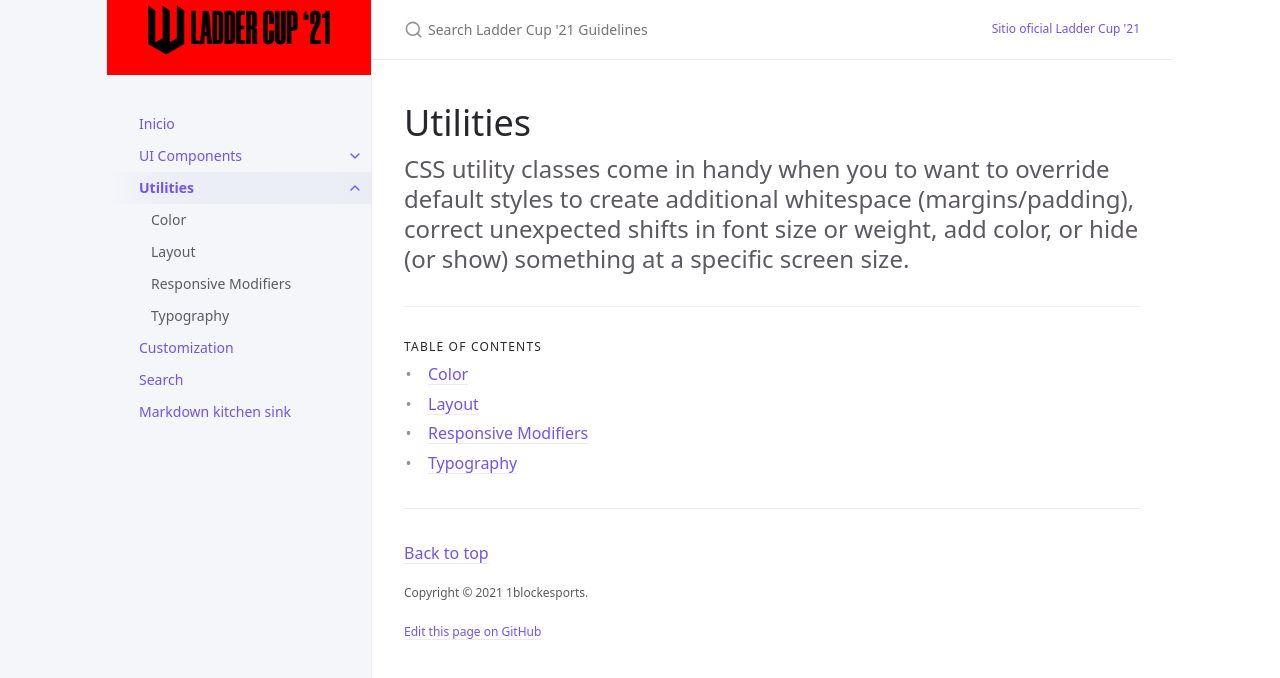
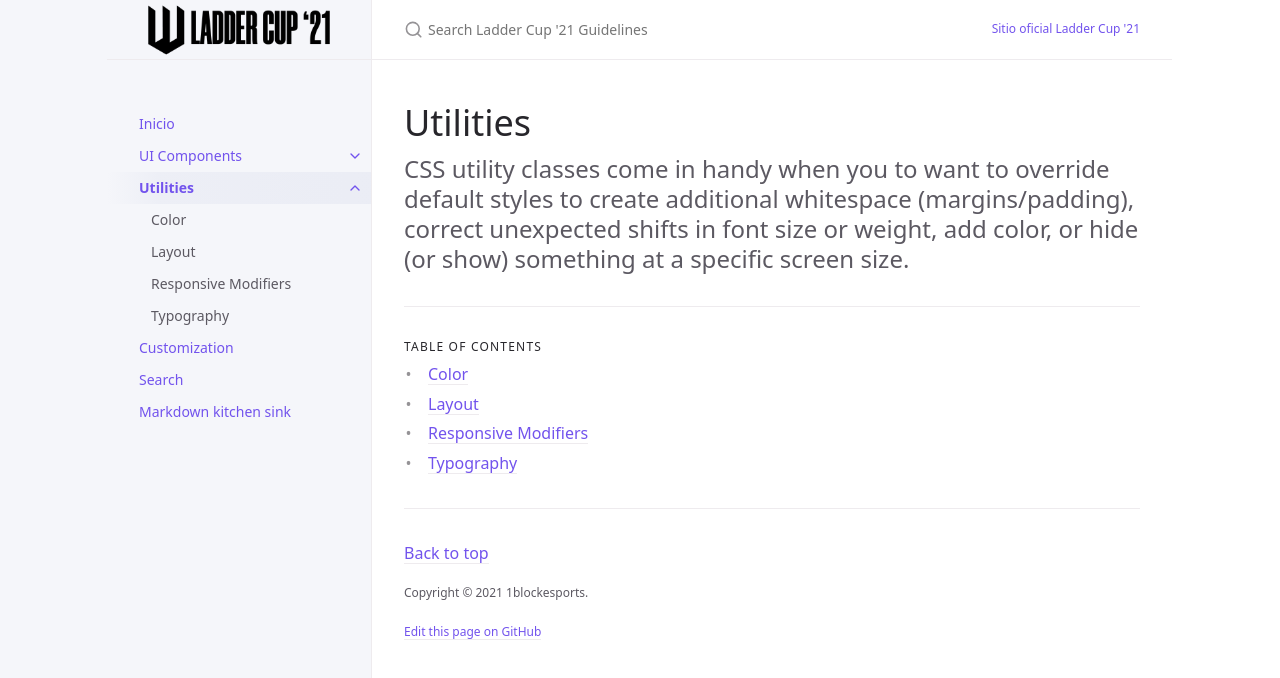
Before and after one commit to 1blockesports/laddercup-guidelines, a Jekyll site: the page built from docs/utilities/utilities.md, in a window 1280 px wide. Shown: the top 678 px of the page. Built offline with Jekyll 4.4.1, drawn with Linux system fonts in a browser that asks for light colours.

Commit message:
Update layout.scss

```diff
--- a/_sass/layout.scss
+++ b/_sass/layout.scss
@@ -122,7 +122,6 @@
   padding-top: $sp-3;
   padding-bottom: $sp-3;
   color: $body-heading-color;
-  background-color: red;
   @include fs-6;
 
   @include mq(md) {
@@ -138,7 +137,10 @@
     background-image: url($logo);
     background-repeat: no-repeat;
     background-position: left center;
-    background-size: 100%;
+    background-size: 60%;
+    @include mq(md) {
+      background-size: 100%;
+    }
   }
 }
 
```
